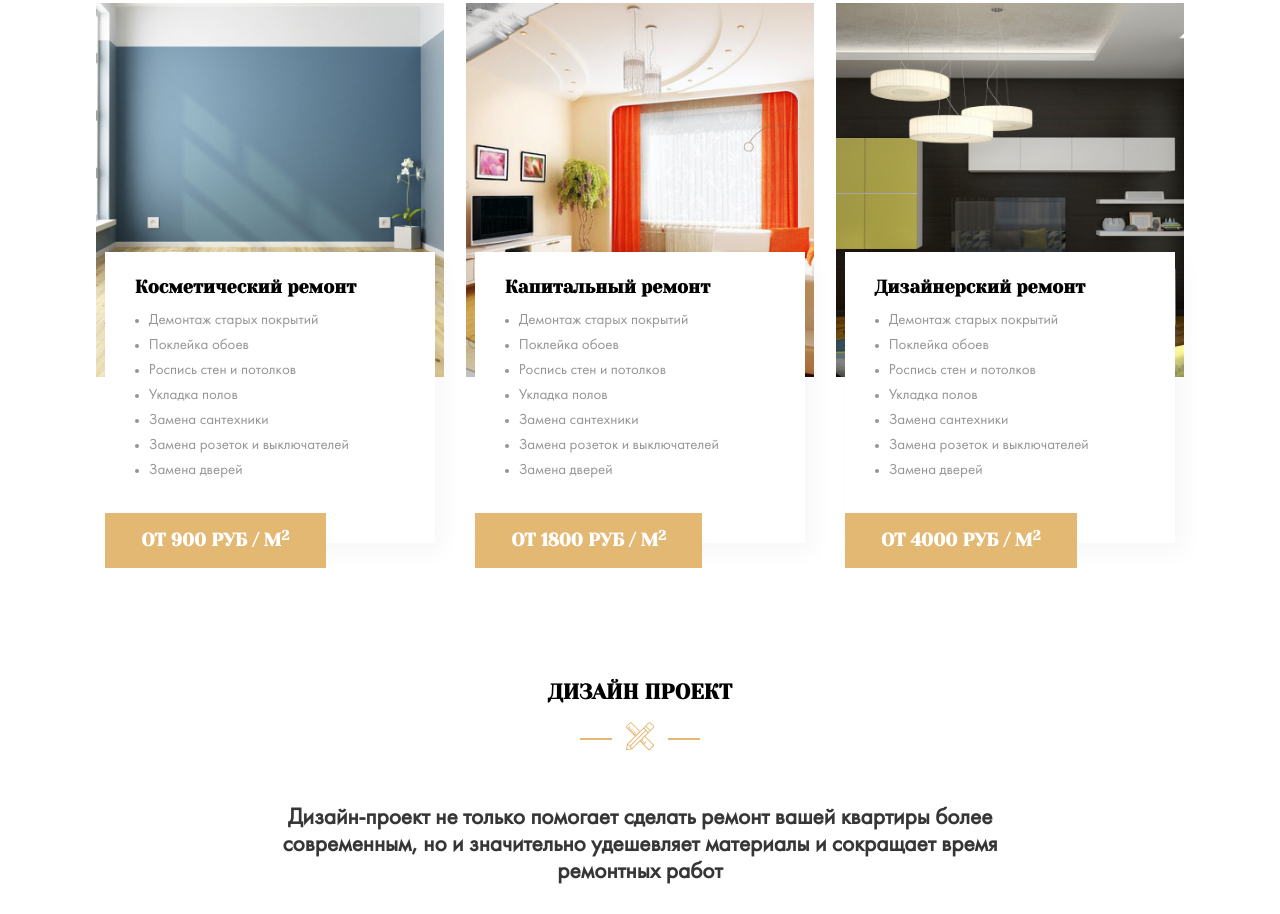
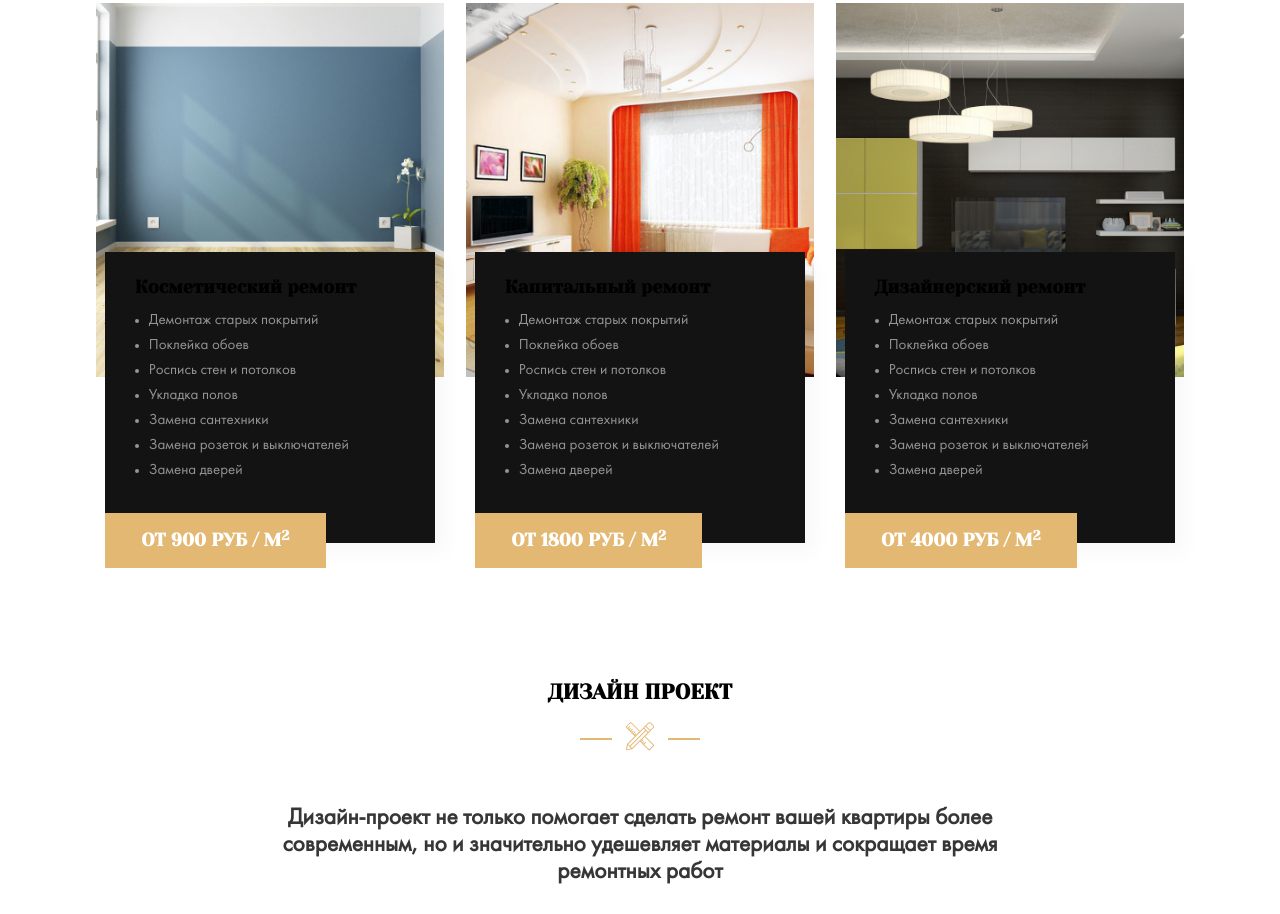
Before and after one commit to pavelgitvasilev/pavelfreelance, a website: page index.html in a window 1280 px wide. Shown: the part 1186-2100 px from the top of the page. Drawn offline with nearby package versions, Linux system fonts and the light colour scheme; files that its build step writes are made by us from their sources; files whose address does not match are found by name.

```diff
--- a/sass/templates/_types.sass
+++ b/sass/templates/_types.sass
@@ -33,7 +33,7 @@
   margin: 0 auto
   margin-top: -9.3rem
   padding: 1.79rem 2.14rem
-  background-color: $light
+  background-color: $dark
   box-shadow: 10px 10px 20px rgba(0, 0, 0, 0.03)
  &__title
   margin-top: 0
```
